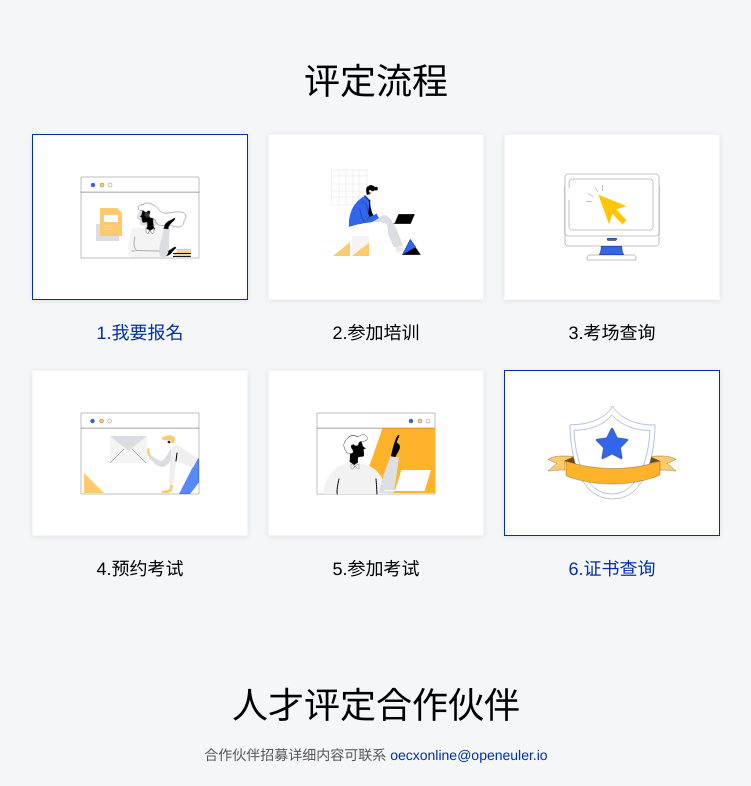
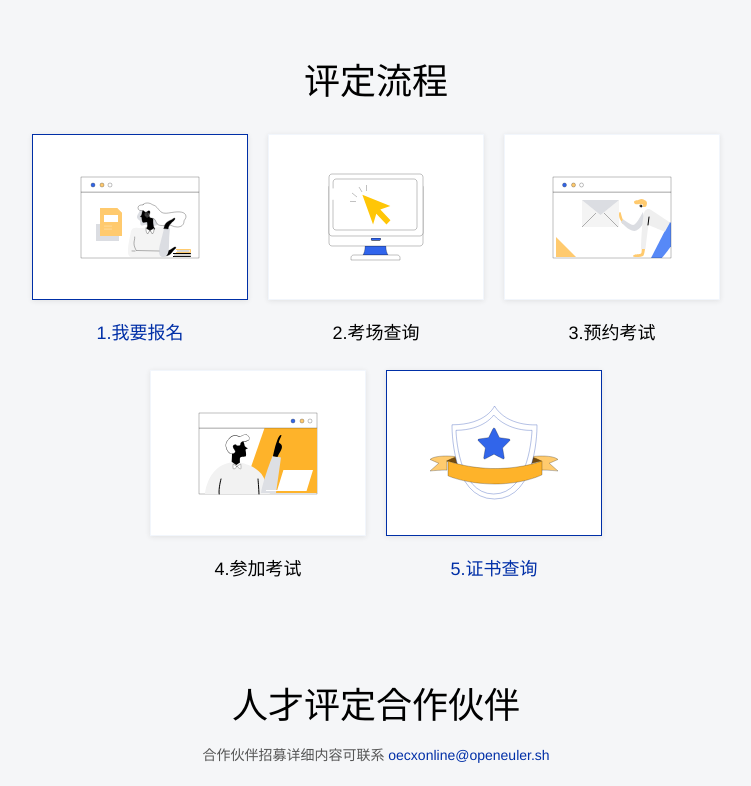
Before and after one commit to openeuler-mirror/talent-assessment, a Vue app in the folder talent-certificate/: page /#/ in a window 1280 px wide. Shown: the part 1520-2306 px from the top of the page, without its empty margins (264-1015 px from the left). Built offline with nearby package versions, Linux system fonts and the light colour scheme.

Commit message:
修改评定流程和邮箱

```diff
--- a/talent-certificate/src/views/access/certificateQuery.vue
+++ b/talent-certificate/src/views/access/certificateQuery.vue
@@ -12,10 +12,10 @@
         <div class="list-content-tip">
           请将您的姓名、认证考试所用的电子邮箱、手机号码、准考证号等信息发送至邮箱
           <a
-            href="mailto:oecxonline@openeuler.io"
+            href="mailto:oecxonline@openeuler.sh"
             target="_blank"
             style="color: #002fa7"
-            >oecxonline@openeuler.io </a
+            >oecxonline@openeuler.sh </a
           >，您的证书将通过邮箱发放至您的认证考试注册邮箱。
         </div>
       </div>
@@ -25,7 +25,7 @@
           <div class="content-text">
             <span class="text-left">收件人：</span>
             <span class="text-right" style="padding-left: 28px">
-              oecxonline@openeuler.io
+              oecxonline@openeuler.sh
             </span>
           </div>
           <div class="content-text">
--- a/talent-certificate/src/views/access/introducePage.vue
+++ b/talent-certificate/src/views/access/introducePage.vue
@@ -74,11 +74,11 @@
           <div style="font-size: 14px; color: #555555; font-weight: 400">
             合作伙伴招募详细内容可联系
             <a
-              href="mailto:oecxonline@openeuler.io"
+              href="mailto:oecxonline@openeuler.sh"
               target="_blank"
               class="mail"
             >
-              oecxonline@openeuler.io
+              oecxonline@openeuler.sh
             </a>
           </div>
         </div>
--- a/talent-certificate/src/views/access/rzProcess.vue
+++ b/talent-certificate/src/views/access/rzProcess.vue
@@ -32,28 +32,23 @@ export default {
           src: require("../../assets/images/process01.svg"),
         },
         {
-          id: "second",
-          name: "2.参加培训",
-          src: require("../../assets/images/process02.svg"),
-        },
-        {
           id: "third",
-          name: "3.考场查询",
+          name: "2.考场查询",
           src: require("../../assets/images/process03.svg"),
         },
         {
           id: "forth",
-          name: "4.预约考试",
+          name: "3.预约考试",
           src: require("../../assets/images/process04.svg"),
         },
         {
           id: "fifth",
-          name: "5.参加考试",
+          name: "4.参加考试",
           src: require("../../assets/images/process05.svg"),
         },
         {
           id: "sixth",
-          name: "6.证书查询",
+          name: "5.证书查询",
           src: require("../../assets/images/process06.svg"),
         },
       ],
@@ -67,10 +62,6 @@ export default {
         });
         window.open(routeUrl.href, "_blank");
       } else if (data === "sixth") {
-        // let routeUrl = this.$router.resolve({
-        //   path: "/certificateQuery",
-        // });
-        // window.open(routeUrl.href, "_blank");
         window.open(
           "https://www.openeuler.org/zh/community/certification-services/search.html",
           "_blank"
@@ -85,7 +76,7 @@ export default {
 .rzProcess {
   display: flex;
   flex-wrap: wrap;
-  justify-content: center;
+  justify-content: space-between;
   .process-card {
     padding: 0 23.5px 0 0;
     cursor: not-allowed;
--- a/talent-certificate/src/views/mobile/rzPartner.vue
+++ b/talent-certificate/src/views/mobile/rzPartner.vue
@@ -31,7 +31,7 @@ export default {
   data() {
     return {
       firstText: "人才评定合作伙伴",
-      secondText: "合作伙伴招募详细内容可联系oecxonline@openeuler.io",
+      secondText: "合作伙伴招募详细内容可联系oecxonline@openeuler.sh",
       partnerImg: [
         { id: "01", src: require("../../assets/images/mobile/rtdl.png") },
         { id: "02", src: require("../../assets/images/mobile/hw.png") },
--- a/talent-certificate/src/views/mobile/rzProcess.vue
+++ b/talent-certificate/src/views/mobile/rzProcess.vue
@@ -40,33 +40,27 @@ export default {
           src: require("../../assets/images/process01.svg"),
         },
         {
-          id: "second",
-          idText: "second-text",
-          name: "2.参加培训",
-          src: require("../../assets/images/process02.svg"),
-        },
-        {
           id: "third",
           idText: "third-text",
-          name: "3.考场查询",
+          name: "2.考场查询",
           src: require("../../assets/images/process03.svg"),
         },
         {
           id: "forth",
           idText: "forth-text",
-          name: "4.预约考试",
+          name: "3.预约考试",
           src: require("../../assets/images/process04.svg"),
         },
         {
           id: "fifth",
           idText: "fifth-text",
-          name: "5.参加考试",
+          name: "4.参加考试",
           src: require("../../assets/images/process05.svg"),
         },
         {
           id: "sixth",
           idText: "sixth-text",
-          name: "6.证书查询",
+          name: "5.证书查询",
           src: require("../../assets/images/process06.svg"),
         },
       ],
--- a/talent-certificate/src/views/mobile/rzQuery.vue
+++ b/talent-certificate/src/views/mobile/rzQuery.vue
@@ -67,10 +67,10 @@ export default {
       secondMenu: "证书查询",
       containerTitle: "证书查询",
       containerContent:
-        "请将您的姓名、认证考试所用的电子邮箱、手机号码、准考证号等信息发送至邮箱oecxonline@openeuler.io，您的证书将通过邮箱发放至您的认证考试注册邮箱。",
+        "请将您的姓名、认证考试所用的电子邮箱、手机号码、准考证号等信息发送至邮箱oecxonline@openeuler.sh，您的证书将通过邮箱发放至您的认证考试注册邮箱。",
       mailTitle: "邮件模版",
       receiveTitle: "收件人：",
-      receiveAddress: "oecxonline@openeuler.io",
+      receiveAddress: "oecxonline@openeuler.sh",
       subjectTitle: "邮件主题：",
       subjectContent: "openEuler社区人才认证-个人证书查询信息",
       messageTitle: "邮件正文：",
```
